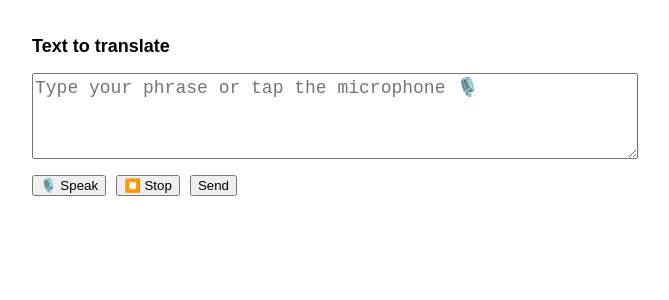
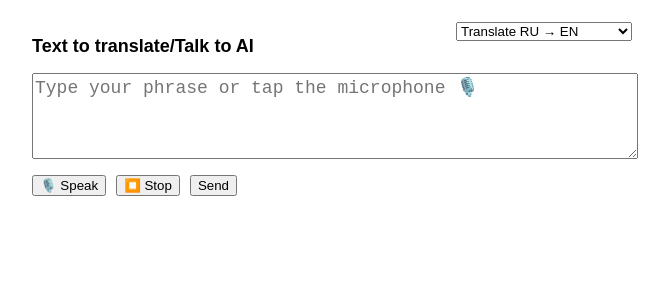
Before and after one commit to sergeylem/ai-teacher, a React (Create React App) app in the folder frontend/: page / in a window 1280 px wide. Shown: the top 300 px of the page, without its empty margins (308-977 px from the left). Built offline with nearby package versions, Linux system fonts and the light colour scheme.

Commit message:
Added mode: Translate and AI teacher

```diff
--- a/frontend/src/App.jsx
+++ b/frontend/src/App.jsx
@@ -4,13 +4,15 @@ function App() {
   const [inputText, setInputText] = useState("");
   const [outputText, setOutputText] = useState("");
   const [isSpeaking, setIsSpeaking] = useState(false);
+  const [mode, setMode] = useState("translate"); // "translate", "teacher-en"
   const recognitionRef = useRef(null);
+
 
   const handleVoiceInput = () => {
     const recognition = new window.webkitSpeechRecognition();
-    recognition.lang = "ru-RU";
     recognition.interimResults = false;
     recognition.continuous = true;
+    recognition.lang = mode === "teacher-en" ? "en-US" : "ru-RU";
 
     let finalTranscript = "";
     let silenceTimeout;
@@ -27,7 +29,7 @@ function App() {
       clearTimeout(silenceTimeout);
       silenceTimeout = setTimeout(() => {
         recognition.stop();
-      }, 3000); // end after 3 seconds of silence
+      }, mode === "teacher-en" ? 6000 : 3000); // silenceTimeout depends on mode
     };
 
     recognition.onend = () => {
@@ -43,7 +45,7 @@ function App() {
       const res = await fetch("http://localhost:3001/api/ask", {
         method: "POST",
         headers: { "Content-Type": "application/json" },
-        body: JSON.stringify({ question: inputText }),
+        body: JSON.stringify({ question: inputText, mode }),
       });
       const data = await res.json();
       setOutputText(data.answer.trim());
@@ -74,9 +76,18 @@ function App() {
       fontFamily: "sans-serif",
       maxWidth: "37.5rem", // 600,
       margin: "0 auto",
-      fontSize: "1.125rem" // 18px
+      fontSize: "1.125rem", // 18px
+      position: "relative" // so that select can be positioned
       }}>
-      <strong style={{ display: "block", marginTop: "1rem", marginBottom: "1rem"  }}>Text to translate</strong>
+    {/* Режим выбора — ВЕРХНИЙ ПРАВЫЙ УГОЛ */}
+      <div style={{ position: "absolute", top: 20, right: 20 }}>
+       <select value={mode} onChange={(e) => setMode(e.target.value)}>
+          <option value="translate">Translate RU → EN</option>
+          <option value="teacher-en">AI teacher — only English</option>
+          <option value="teacher-en-ru" disabled>AI teacher — EN + RU</option>
+        </select>
+      </div>
+      <strong style={{ display: "block", marginTop: "1rem", marginBottom: "1rem"  }}>Text to translate/Talk to AI</strong>
       <textarea
         value={inputText}
         onChange={(e) => setInputText(e.target.value)}
```
Also changed, not shown: 2 other files (tests, documents, lock files or other folders).
